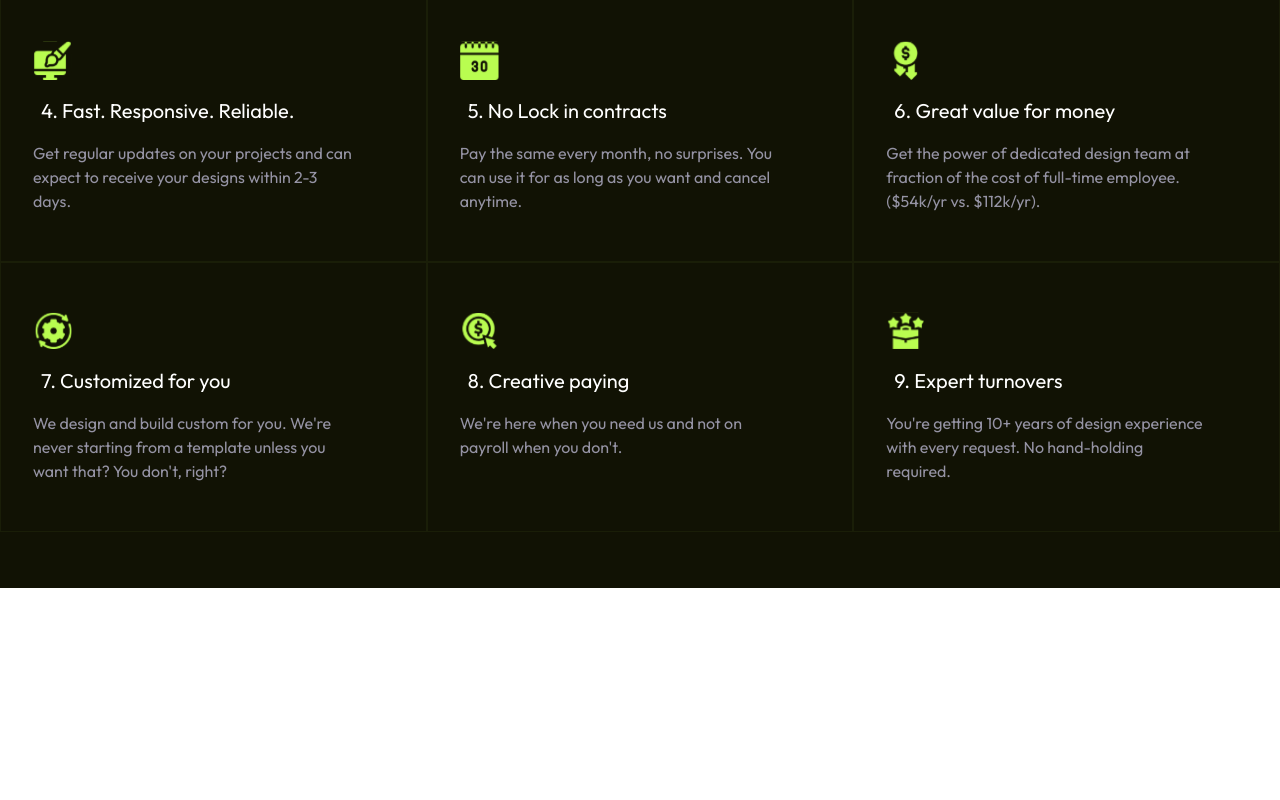
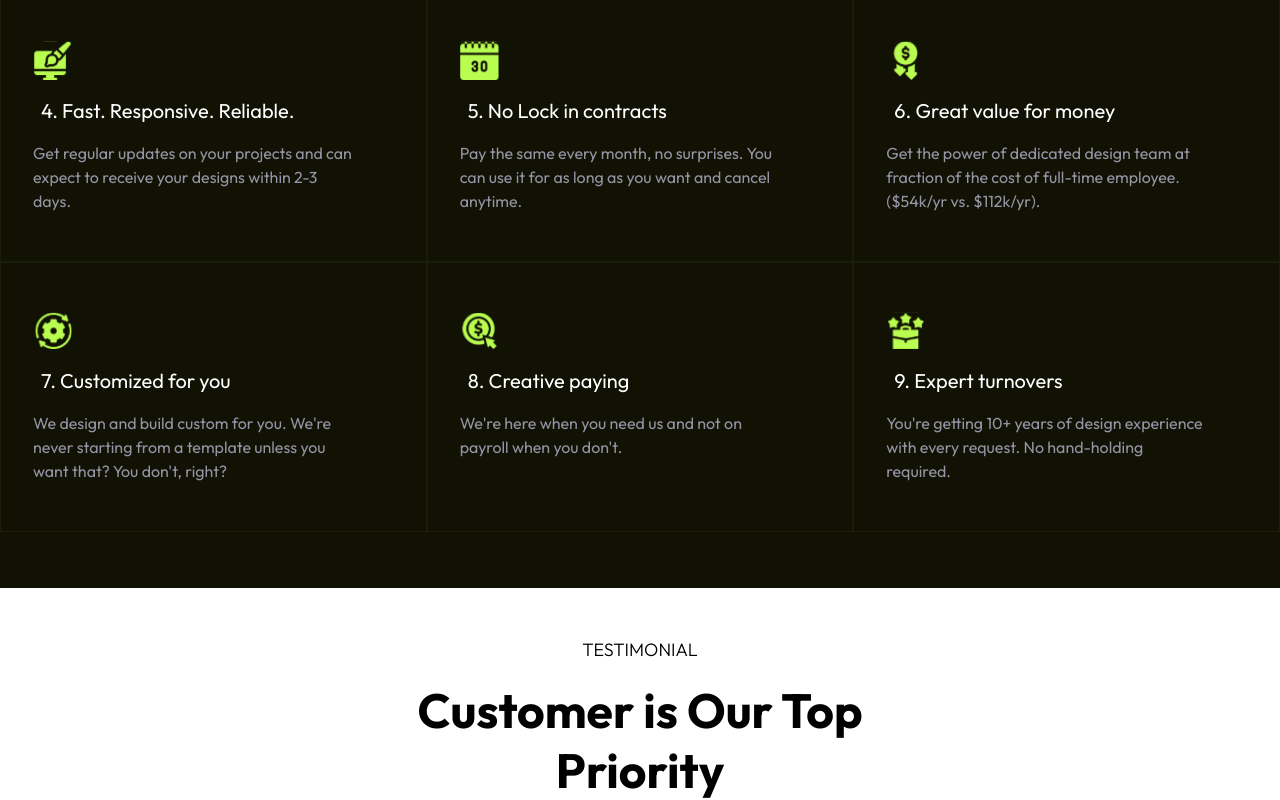
Before and after one commit to mehedihasanfaiyaz/kronix-saas, a React (Vite) app: page / in a window 1280 px wide. Shown: the part 4317-5117 px from the top of the page. Before the commit the page ends 4905 px from the top, so only its background shows below. Built offline with nearby package versions, Linux system fonts and the light colour scheme.

Commit message:
feat(testimonial):  add new component

```diff
--- a/src/App.tsx
+++ b/src/App.tsx
@@ -4,6 +4,7 @@ import Capabilities from "./section/Capabilities";
 import Header from "./section/Header";
 import Hero from "./section/Hero";
 import HowItWorks from "./section/HowItWork";
+import Testimonial from "./section/Testimonial";
 
 export default function App() {
   return (
@@ -24,6 +25,11 @@ export default function App() {
       <div className="mx-auto max-w-7xl">
         <Capabilities />
       </div>
+      <div className="bg-white">
+        <div className="mx-auto max-w-7xl">
+          <Testimonial />
+        </div>
+      </div>
     </div>
   );
 }
--- /dev/null
+++ b/src/section/Testimonial.tsx
@@ -0,0 +1,11 @@
+export default function Testimonial() {
+  return (
+    <div className="pt-12 text-center text-black">
+      <p className="text-lg font-light">TESTIMONIAL</p>
+      <h1 className="pt-4 text-5xl font-bold leading-tight">
+        Customer is Our Top <br />
+        Priority
+      </h1>
+    </div>
+  );
+}
```
